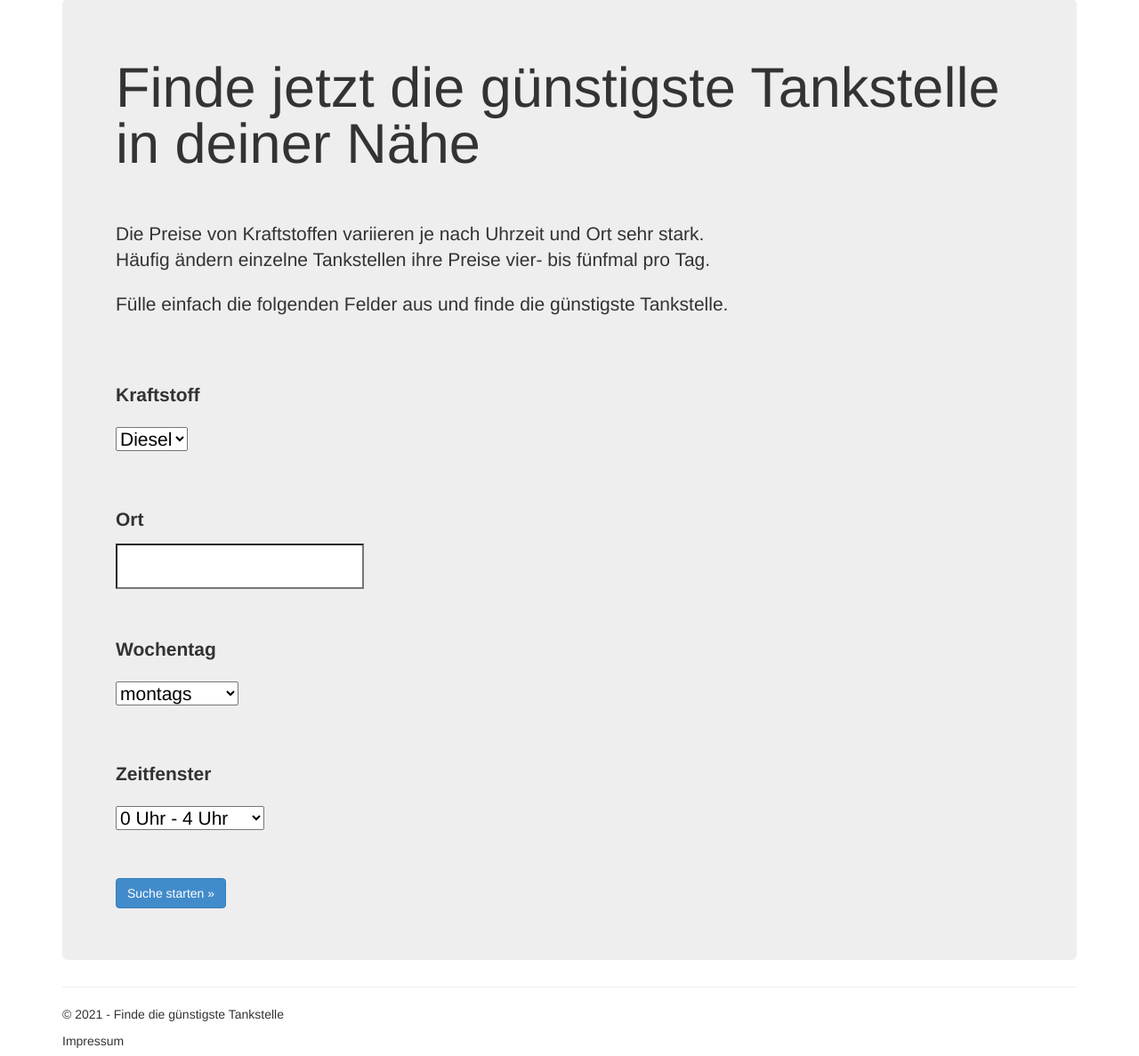
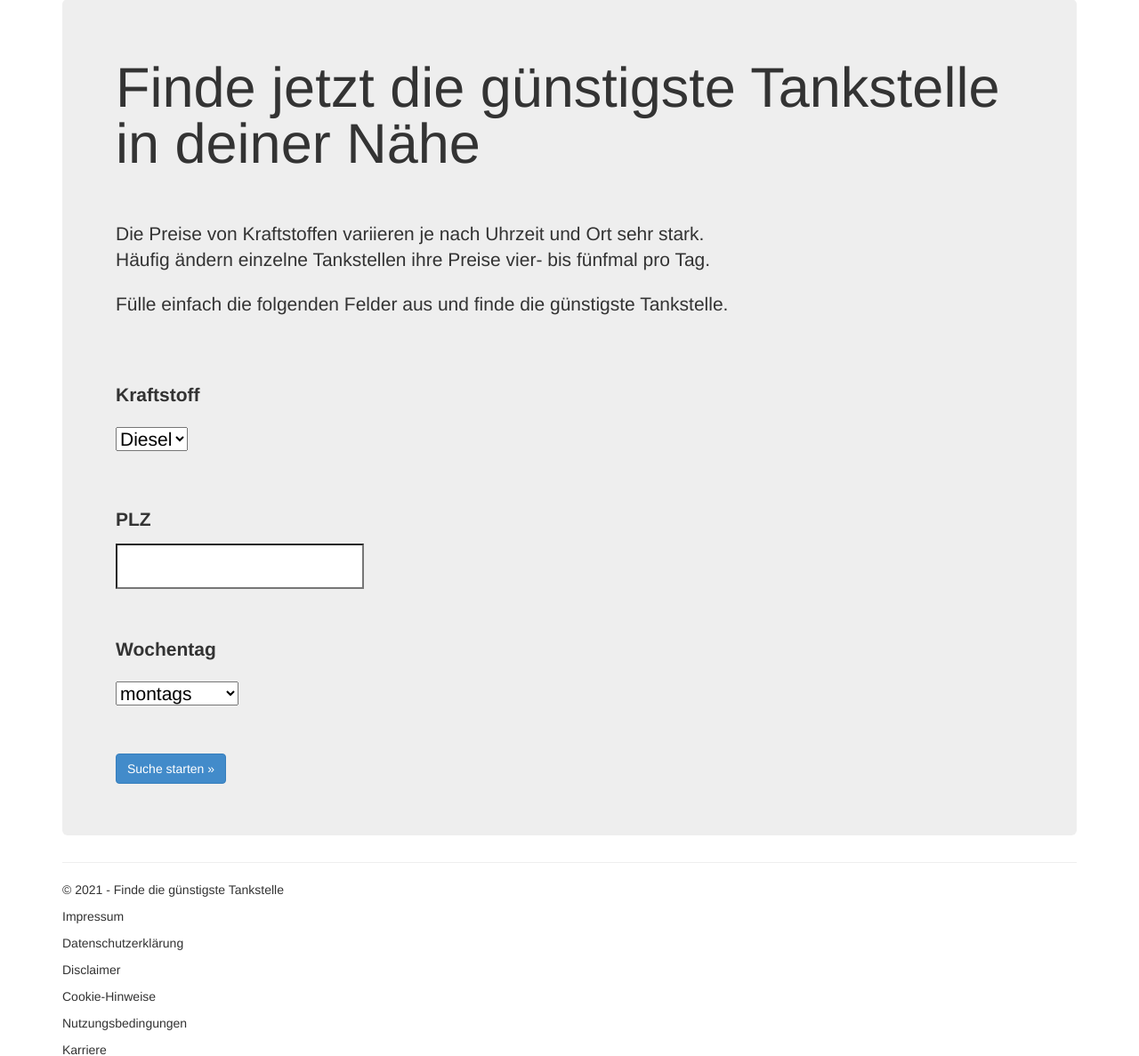
Before and after one commit to timebertt/big-data-refuel, a Flask app: page / in a window 1280 px wide. Shown: the part 51-1238 px from the top of the page at 89% size. Run offline with Flask 2, Linux system fonts and the light colour scheme; some libraries are stand-ins or nearby versions.

Commit message:
Auswahl begrenzen

```diff
--- a/userInterface/templates/index.html
+++ b/userInterface/templates/index.html
@@ -19,7 +19,7 @@
         </select>
         <br>
         <br>
-        <label for="ort">Ort</label>
+        <label for="ort">PLZ</label>
         <br>
         <input type="text" name="Ort" />
         <br>
@@ -37,18 +37,6 @@
         </select>
         <br>
         <br>
-        <label for="zeitfenster">Zeitfenster</label>
-        <br>
-        <select name="zeit" id="zeit">
-            <option value="1">0 Uhr - 4 Uhr</option>
-            <option value="2">4 Uhr - 8 Uhr</option>
-            <option value="3">8 Uhr - 12 Uhr</option>
-            <option value="4">12 Uhr - 16 Uhr</option>
-            <option value="5">16 Uhr - 20 Uhr</option>
-            <option value="6">20 Uhr - 24 Uhr</option>
-        </select>
-        <br>
-        <br>
     </form>
     <p><a href="{{ url_for('result') }}" class="btn btn-primary btn-large">Suche starten &raquo;</a></p>
 </div>
```
